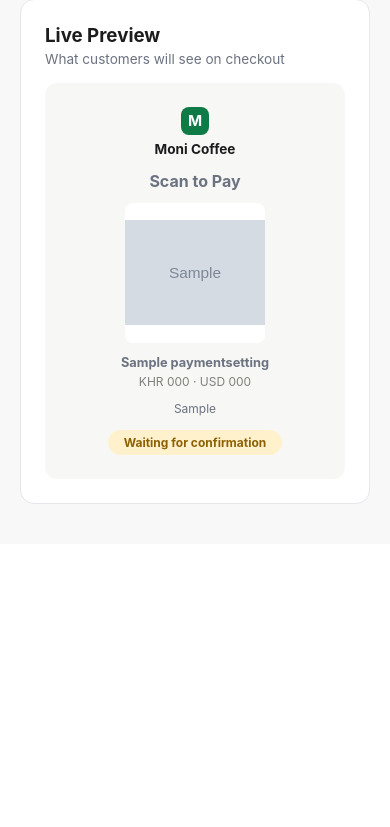
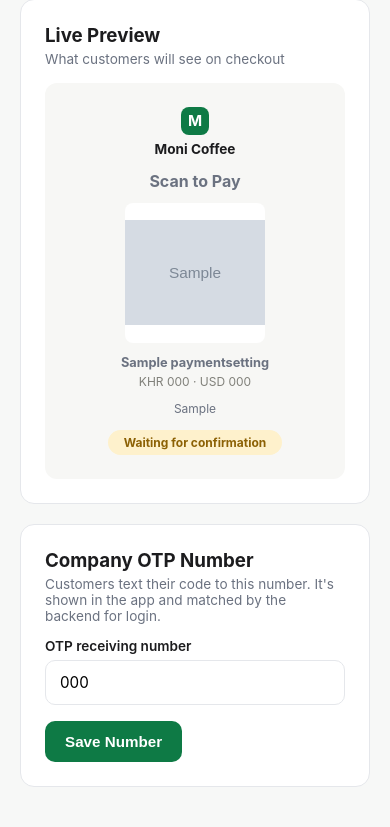
Before and after one commit to muyseang/monicoffee-shop-pos, a Django app: page /dashboard/settings/ in a window 390 px wide. Shown: the part 1387-2214 px from the top of the page. Before the commit the page ends 1891 px from the top, so only its background shows below. Run offline with Django 5.2, Linux system fonts and the light colour scheme; a user stored in the database is signed in; tables that the repository leaves empty hold one stand-in row (values such as "Sample post"); grey boxes marked "Sample" are stand-in pictures.

Commit message:
Let the Owner set the OTP receiving number in Settings
Design A16 (Settings, Owner only) adds a Company OTP Number card: the
shop phone customers text their sign-in code to. It's stored in a
single-row OtpSettings table (default 069 314 234), edited from its own
form with a Save Number button, checked to be 8-15 digits and saved as
digits. Every OTP request response now includes it as `sms_number`, so
the app shows whatever the Owner set.

```diff
--- a/backend/accounts/models.py
+++ b/backend/accounts/models.py
@@ -57,3 +57,30 @@ class PhoneVerification(models.Model):
 
     def __str__(self):
         return f"{self.phone} [{self.purpose}] {'used' if self.is_used else 'active'}"
+
+
+class OtpSettings(models.Model):
+    """The shop phone that customers text their sign-in code to — a single row, edited by the Owner
+    in Settings. The Moni SMS Forwarder runs on that phone; the app shows the number with each code."""
+
+    DEFAULT_NUMBER = "069314234"
+
+    receiving_number = models.CharField(max_length=20, default=DEFAULT_NUMBER)
+    updated_at = models.DateTimeField(auto_now=True)
+
+    class Meta:
+        verbose_name = "OTP settings"
+        verbose_name_plural = "OTP settings"
+
+    @classmethod
+    def load(cls):
+        # pk=1 is the only row; created with the default number the first time it's read.
+        settings, _ = cls.objects.get_or_create(pk=1)
+        return settings
+
+    def save(self, *args, **kwargs):
+        self.pk = 1
+        super().save(*args, **kwargs)
+
+    def __str__(self):
+        return "OTP settings"
--- a/backend/accounts/views.py
+++ b/backend/accounts/views.py
@@ -8,7 +8,7 @@ from rest_framework.permissions import AllowAny, IsAuthenticated
 from rest_framework.response import Response
 from rest_framework.views import APIView
 
-from .models import PhoneVerification, User
+from .models import OtpSettings, PhoneVerification, User
 from .permissions import IsClient
 from .serializers import (
     ClientProfileSerializer,
@@ -24,6 +24,8 @@ def _otp_response(otp):
         "request_id": str(otp.request_id),
         "message": "OTP sent.",
         "expires_in": PhoneVerification.TTL_SECONDS,
+        # Where the customer texts the code: the shop phone the Owner set in Settings.
+        "sms_number": OtpSettings.load().receiving_number,
     }
     if settings.DEBUG:
         # No SMS gateway is integrated in the MVP (see scope memo) — exposing the
--- a/backend/dashboard/forms.py
+++ b/backend/dashboard/forms.py
@@ -1,3 +1,4 @@
+import re
 from decimal import Decimal
 
 from django import forms
@@ -6,7 +7,7 @@ from django.contrib.auth.password_validation import validate_password
 from django.db import transaction
 from django.db.models import Max
 
-from accounts.models import User
+from accounts.models import OtpSettings, User
 from accounts.serializers import normalize_phone
 from menu.models import Category, ItemOption, MenuItem
 from payments.models import PaymentSettings
@@ -307,6 +308,30 @@ ItemOptionFormSet = forms.inlineformset_factory(
 )
 
 
+class OtpNumberForm(forms.ModelForm):
+    """The shop phone customers text their sign-in code to (Settings → Company OTP Number)."""
+
+    class Meta:
+        model = OtpSettings
+        fields = ["receiving_number"]
+        # form="otp-form": the field sits inside the payment settings form on the page but belongs to its own.
+        widgets = {"receiving_number": forms.TextInput(attrs={"placeholder": "e.g. 069 314 234", "inputmode": "tel", "form": "otp-form"})}
+
+    def __init__(self, *args, **kwargs):
+        super().__init__(*args, **kwargs)
+        # Shown grouped as people write it (069 314 234); saved as plain digits.
+        number = self.instance.receiving_number if not self.is_bound else ""
+        if re.fullmatch(r"\d{9,10}", number):
+            self.initial["receiving_number"] = f"{number[:3]} {number[3:6]} {number[6:]}"
+
+    def clean_receiving_number(self):
+        # Stored as digits (spaces and dashes dropped), like client phone numbers.
+        number = normalize_phone(self.cleaned_data["receiving_number"].strip())
+        if not re.fullmatch(r"\+?\d{8,15}", number):
+            raise forms.ValidationError("Enter a phone number of 8 to 15 digits, e.g. 069 314 234.")
+        return number
+
+
 class PaymentSettingsForm(forms.ModelForm):
     qr_image = forms.ImageField(required=False, widget=forms.FileInput(attrs={"accept": "image/png,image/jpeg"}))
 
--- a/backend/dashboard/templates/dashboard/settings.html
+++ b/backend/dashboard/templates/dashboard/settings.html
@@ -111,8 +111,25 @@
             <span class="status-pill">Waiting for confirmation</span>
           </div>
         </div>
+
+        {# Its own form (#otp-form below): saving the number doesn't submit the payment settings. #}
+        <div class="panel">
+          <h3 style="margin-bottom:4px">Company OTP Number</h3>
+          <p class="cell-sub" style="margin:0 0 14px">Customers text their code to this number. It's shown in the app and matched by the backend for login.</p>
+          <div class="field">
+            <label for="{{ otp_form.receiving_number.id_for_label }}">OTP receiving number</label>
+            {{ otp_form.receiving_number }}
+            {% if otp_form.receiving_number.errors %}<div class="form-errors">{{ otp_form.receiving_number.errors.0 }}</div>{% endif %}
+          </div>
+          <button type="submit" class="btn btn-primary" form="otp-form">Save Number</button>
+        </div>
       </div>
     </div>
+  </form>
+
+  <form id="otp-form" method="post">
+    {% csrf_token %}
+    <input type="hidden" name="section" value="otp">
   </form>
 
   <script>
--- a/backend/dashboard/views.py
+++ b/backend/dashboard/views.py
@@ -11,7 +11,7 @@ from django.http import JsonResponse
 from django.shortcuts import get_object_or_404, redirect, render
 from django.utils import timezone
 
-from accounts.models import User
+from accounts.models import OtpSettings, User
 from accounts.serializers import normalize_phone
 from menu.models import Category, MenuItem
 from orders.models import Order
@@ -26,6 +26,7 @@ from .forms import (
     ClientForm,
     ItemOptionFormSet,
     MenuItemForm,
+    OtpNumberForm,
     PaymentSettingsForm,
     RestockForm,
     StaffForm,
@@ -446,20 +447,27 @@ def menu_item_delete(request, pk):
 @super_admin_required
 def payment_settings(request):
     instance = PaymentSettings.load()
+    form = PaymentSettingsForm(instance=instance)
+    # The Company OTP Number card is its own form with its own Save button.
+    otp_form = OtpNumberForm(instance=OtpSettings.load())
 
-    if request.method == "POST":
+    if request.method == "POST" and request.POST.get("section") == "otp":
+        otp_form = OtpNumberForm(request.POST, instance=OtpSettings.load())
+        if otp_form.is_valid():
+            otp_form.save()
+            messages.success(request, "OTP receiving number saved. The app shows it from the next code request.")
+            return redirect("dashboard:settings")
+    elif request.method == "POST":
         form = PaymentSettingsForm(request.POST, request.FILES, instance=instance)
         if form.is_valid():
             with transaction.atomic():
                 form.save()
             messages.success(request, "Payment settings saved.")
             return redirect("dashboard:settings")
-    else:
-        form = PaymentSettingsForm(instance=instance)
 
     # A rejected POST has already copied its unsaved upload onto `instance`,
     # so show the current QR from a fresh read of the saved row.
-    return render(request, "dashboard/settings.html", {"form": form, "saved": PaymentSettings.load()})
+    return render(request, "dashboard/settings.html", {"form": form, "otp_form": otp_form, "saved": PaymentSettings.load()})
 
 
 # Orders and POS are day-to-day operations, open to both Super Admin and Staff.
```
Also changed, not shown: backend/accounts/tests.py (added, +20 -0 lines), backend/payments/tests.py (+24 -1 lines), backend/accounts/migrations/0004_otpsettings.py (added).
